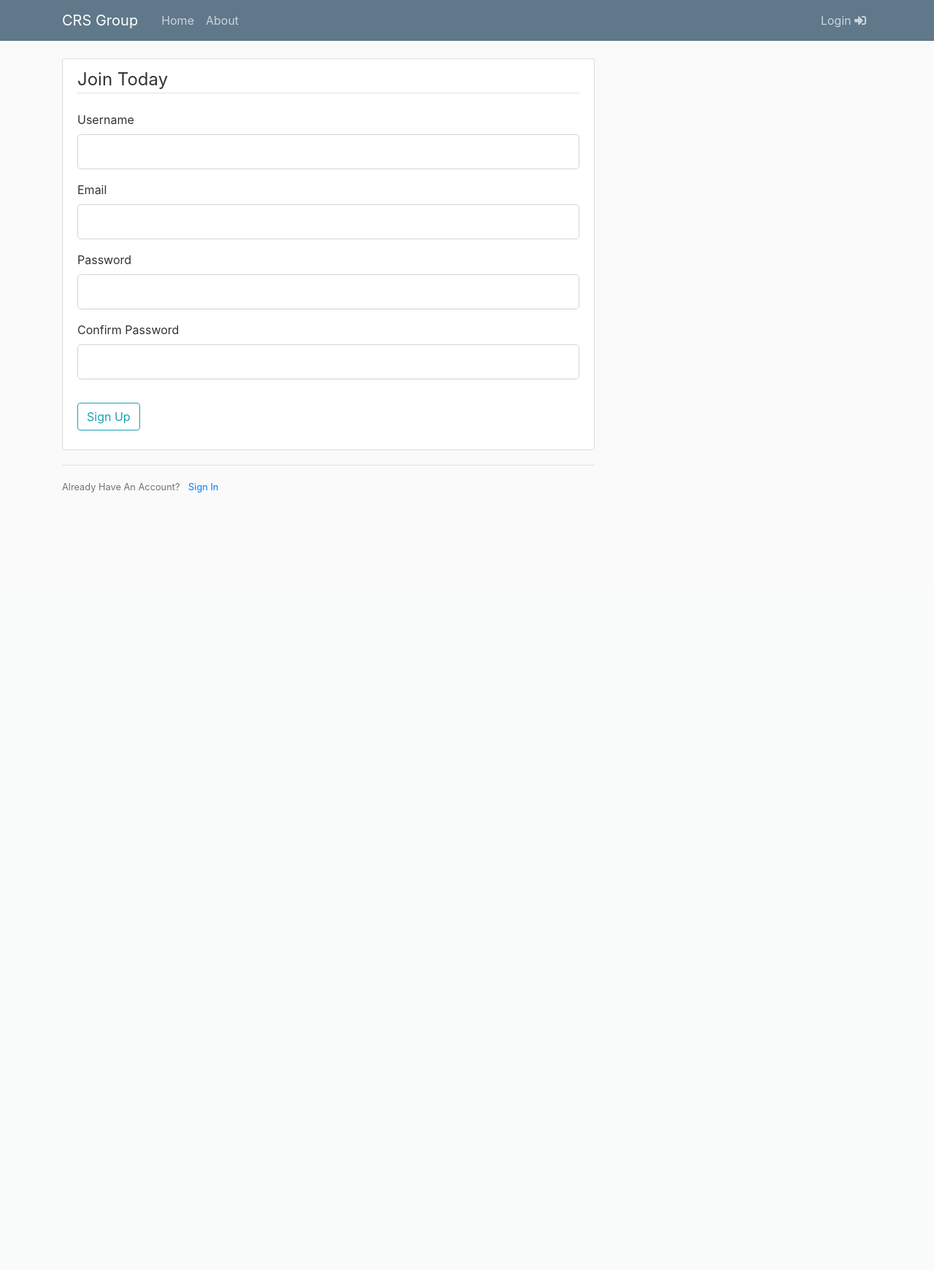
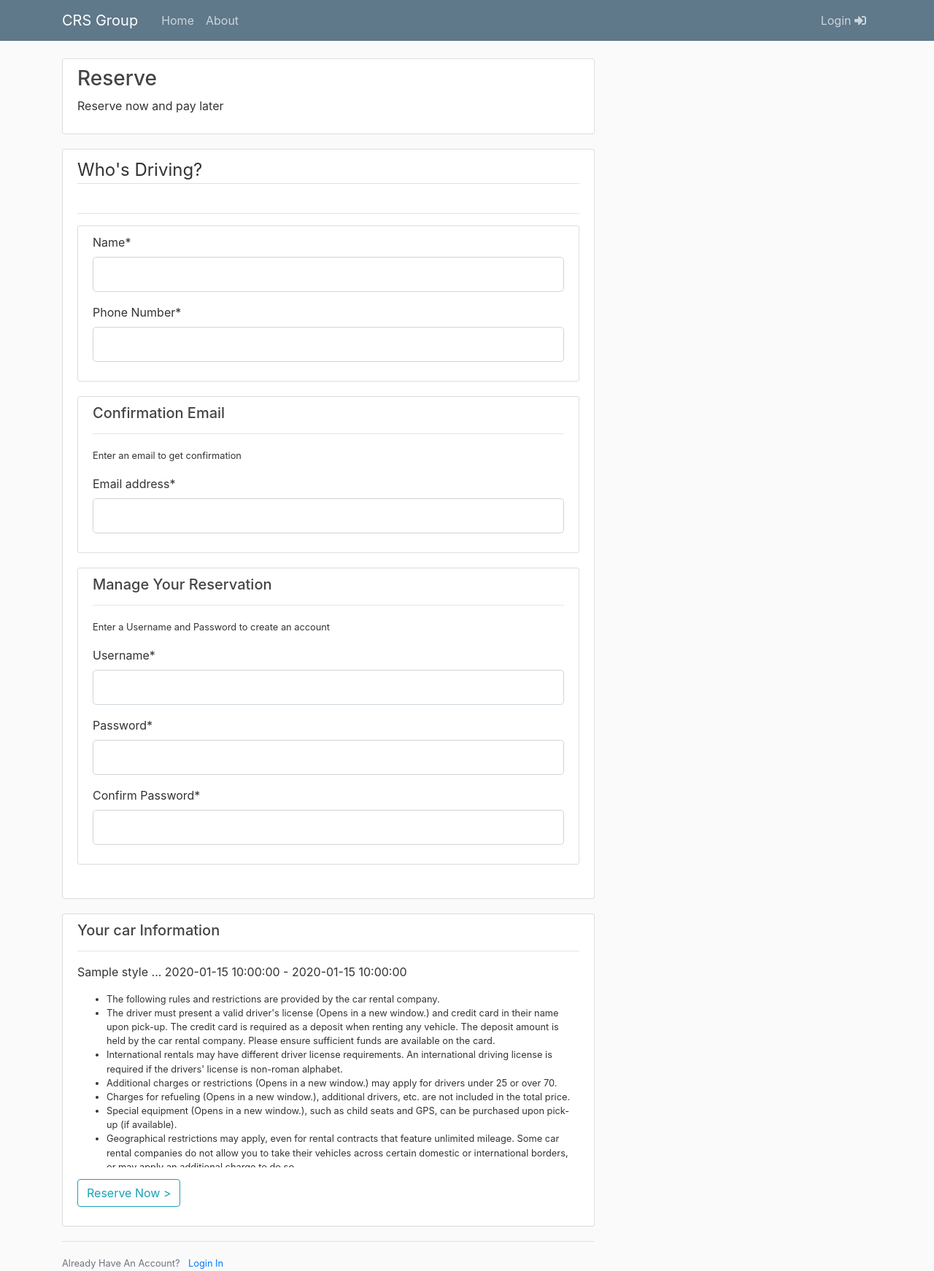
Before and after one commit to thealfaisal/comp453FinalProject, a Flask app: template flaskDemo/templates/register.html in a window 1280 px wide. Shown: the whole page at 73% size. Before the commit the page ends 675 px from the top, so only its background shows below. Run offline with Flask 2, Linux system fonts and the light colour scheme; the template is opened without the code that fills it: values that come from a table or form of the project are taken from there, most other values are stand-ins (such as "Sample title", 1, 10 or a date in 2020); parts of the project's set-up code (start-up, migrations or seed data) failed here and were passed over; some libraries are stand-ins or nearby versions.

Commit message:
Reservation done

```diff
--- a/flaskDemo/forms.py
+++ b/flaskDemo/forms.py
@@ -30,14 +30,17 @@ regex=regex1 + regex2
 
 
 class RegistrationForm(FlaskForm):
-    username = StringField('Username',
+    fullname = StringField('Name*',
+                           validators=[DataRequired(), Length(min=2, max=30)])
+    phonenumber = StringField('Phone Number*', validators=[DataRequired()])
+    username = StringField('Username*',
                            validators=[DataRequired(), Length(min=2, max=20)])
-    email = StringField('Email',
+    email = StringField('Email address*',
                         validators=[DataRequired(), Email()])
-    password = PasswordField('Password', validators=[DataRequired()])
-    confirm_password = PasswordField('Confirm Password',
+    password = PasswordField('Password*', validators=[DataRequired()])
+    confirm_password = PasswordField('Confirm Password*',
                                      validators=[DataRequired(), EqualTo('password')])
-    submit = SubmitField('Sign Up')
+    submit = SubmitField('Reserve Now >')
 
     def validate_username(self, username):
         user = Customer.query.filter_by(username=username.data).first()
@@ -48,14 +51,26 @@ class RegistrationForm(FlaskForm):
         user = Customer.query.filter_by(email=email.data).first()
         if user:
             raise ValidationError('That email is taken. Please choose a different one.')
+"""
+    def validate_phonenumber(form, phonenumber):
+        if len(phonenumber.data) > 16:
+            raise ValidationError('Invalid phone number.')
+        try:
+            input_number = phonenumber.parse(phonenumber.data)
+            if not (phonenumber.is_valid_number(input_number)):
+                raise ValidationError('Invalid phone number.')
+        except:
+            input_number = phonenumber.parse("+1"+phonenumber.data)
+            if not (phonenumber.is_valid_number(input_number)):
+                raise ValidationError('Invalid phone number.')
 
-
+"""
 class LoginForm(FlaskForm):
     email = StringField('Email',
                         validators=[DataRequired(), Email()])
     password = PasswordField('Password', validators=[DataRequired()])
     remember = BooleanField('Remember Me')
-    submit = SubmitField('Login')
+    submit = SubmitField('home')
 
 class SearchForm(FlaskForm):
     Pickingup = SelectField("Picking up", choices=myChoices2)
--- a/flaskDemo/templates/register.html
+++ b/flaskDemo/templates/register.html
@@ -1,10 +1,67 @@
 {% extends "layout.html" %}
 {% block content %}
+    <div class="content-section">
+      <h3>Reserve</h3>
+      <p>Reserve now and pay later</p>
+    </div>
     <div class="content-section">
         <form method="POST" action="">
             {{ form.hidden_tag() }}
             <fieldset class="form-group">
-                <legend class="border-bottom mb-4">Join Today</legend>
+                <legend class="border-bottom mb-4">Who's Driving?</legend>
+                <hr>
+                <div class="content-section">
+                  <div class="form-group">
+                      {{ form.fullname.label(class="form-control-label") }}
+
+                      {% if form.fullname.errors %}
+                          {{ form.fullname(class="form-control form-control-lg is-invalid") }}
+                          <div class="invalid-feedback">
+                              {% for error in form.fullname.errors %}
+                                  <span>{{ error }}</span>
+                              {% endfor %}
+                          </div>
+                      {% else %}
+                          {{ form.fullname(class="form-control form-control-lg") }}
+                      {% endif %}
+                  </div>
+                  <div class="form-group">
+                      {{ form.phonenumber.label(class="form-control-label") }}
+
+                      {% if form.phonenumber.errors %}
+                          {{ form.phonenumber(class="form-control form-control-lg is-invalid") }}
+                          <div class="invalid-feedback">
+                              {% for error in form.phonenumber.errors %}
+                                  <span>{{ error }}</span>
+                              {% endfor %}
+                          </div>
+                      {% else %}
+                          {{ form.phonenumber(class="form-control form-control-lg") }}
+                      {% endif %}
+                  </div>
+                </div>
+                <div class="content-section">
+                  <h5>Confirmation Email</h5>
+                  <hr>
+                  <p><small>Enter an email to get confirmation</small></p>
+                  <div class="form-group">
+                      {{ form.email.label(class="form-control-label") }}
+                      {% if form.email.errors %}
+                          {{ form.email(class="form-control form-control-lg is-invalid") }}
+                          <div class="invalid-feedback">
+                              {% for error in form.email.errors %}
+                                  <span>{{ error }}</span>
+                              {% endfor %}
+                          </div>
+                      {% else %}
+                          {{ form.email(class="form-control form-control-lg") }}
+                      {% endif %}
+                  </div>
+                </div>
+                <div class="content-section">
+                  <h5>Manage Your Reservation</h5>
+                  <hr>
+                  <p><small>Enter a Username and Password to create an account</small></p>
                   <div class="form-group">
                       {{ form.username.label(class="form-control-label") }}
 
@@ -17,19 +74,6 @@
                           </div>
                       {% else %}
                           {{ form.username(class="form-control form-control-lg") }}
-                    {% endif %}
-                </div>
-                <div class="form-group">
-                    {{ form.email.label(class="form-control-label") }}
-                    {% if form.email.errors %}
-                        {{ form.email(class="form-control form-control-lg is-invalid") }}
-                        <div class="invalid-feedback">
-                            {% for error in form.email.errors %}
-                                <span>{{ error }}</span>
-                            {% endfor %}
-                        </div>
-                    {% else %}
-                        {{ form.email(class="form-control form-control-lg") }}
                       {% endif %}
                   </div>
                   <div class="form-group">
@@ -58,15 +102,33 @@
                           {{ form.confirm_password(class="form-control form-control-lg") }}
                       {% endif %}
                   </div>
+                </div>
             </fieldset>
+          </div>
+          <div class="content-section">
+            <h5>Your car Information</h5>
+            <hr>
+            <p>{{ car.style }}  ...  {{ dateTo }} - {{ dateFrom }}</p>
+            <ul style="overflow: scroll; height: 15em;"><small>
+              <li>The following rules and restrictions are provided by the car rental company.</li>
+              <li>The driver must present a valid driver's license (Opens in a new window.) and credit card in their name upon pick-up. The credit card is required as a deposit when renting any vehicle. The deposit amount is held by the car rental company. Please ensure sufficient funds are available on the card.</li>
+              <li>International rentals may have different driver license requirements. An international driving license is required if the drivers' license is non-roman alphabet.</li>
+              <li>Additional charges or restrictions (Opens in a new window.) may apply for drivers under 25 or over 70.</li>
+              <li>Charges for refueling (Opens in a new window.), additional drivers, etc. are not included in the total price.</li>
+              <li>Special equipment (Opens in a new window.), such as child seats and GPS, can be purchased upon pick-up (if available).</li>
+              <li>Geographical restrictions may apply, even for rental contracts that feature unlimited mileage. Some car rental companies do not allow you to take their vehicles across certain domestic or international borders, or may apply an additional charge to do so.</li>
+              <li>Your rental may have mandatory, local insurance requirements (Opens in a new window.) that result in additional charges at the time of rental.</li>
+              <li>The total price includes all mandatory taxes and fees.</li></small>
+            </ul>
             <div class="form-group">
                 {{ form.submit(class="btn btn-outline-info") }}
             </div>
+          </div>
         </form>
-    </div>
+
     <div class="border-top pt-3">
         <small class="text-muted">
-            Already Have An Account? <a class="ml-2" href="{{ url_for('login') }}">Sign In</a>
+            Already Have An Account? <a class="ml-2" href="{{ url_for('login') }}">Login In</a>
         </small>
     </div>
 {% endblock content %}
```
Also changed, not shown: flaskDemo/routes.py (+14 -5 lines), flaskDemo/templates/list.html (+6 -6 lines). Lines whose indentation alone changed are shown as unchanged.
